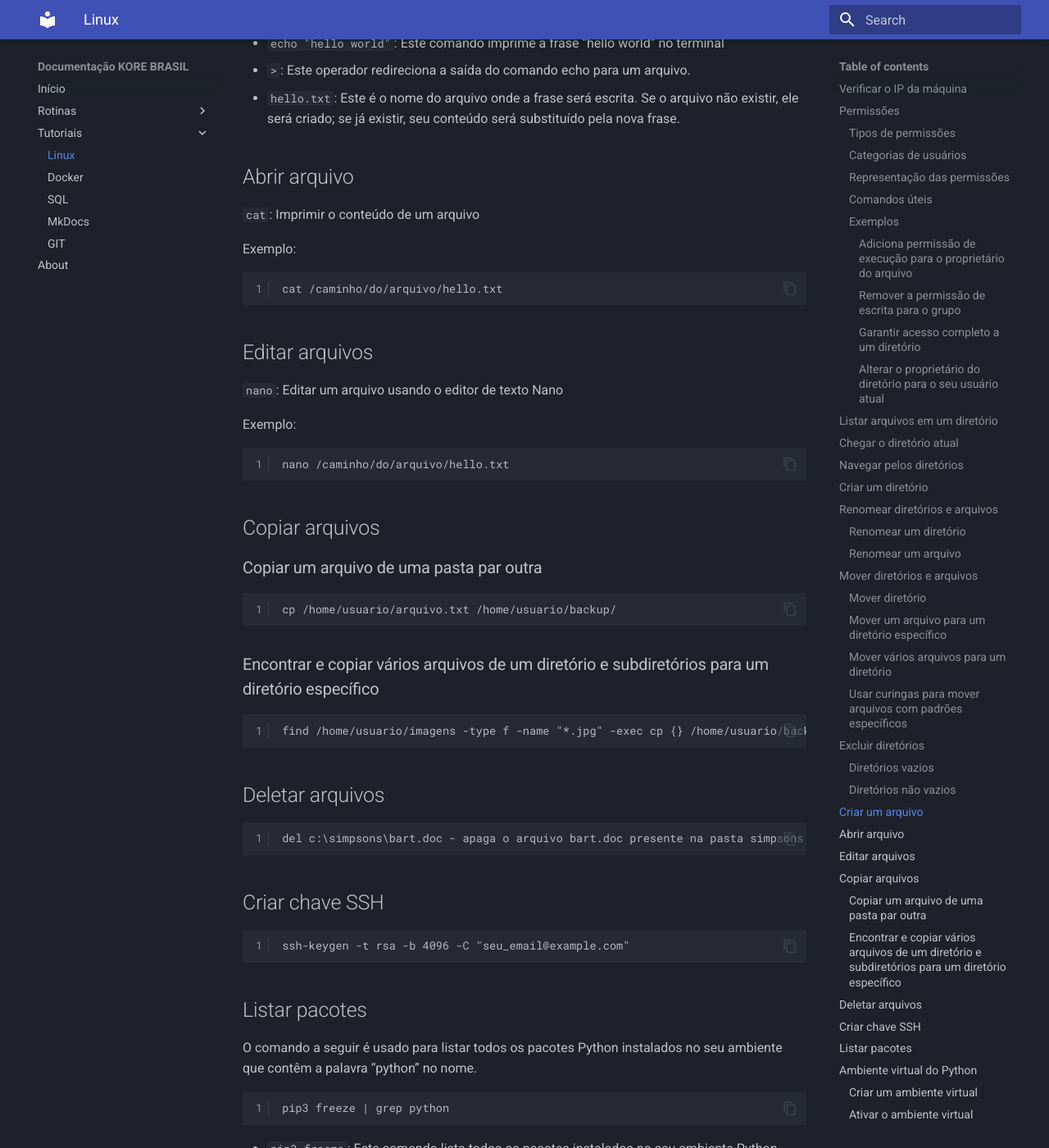
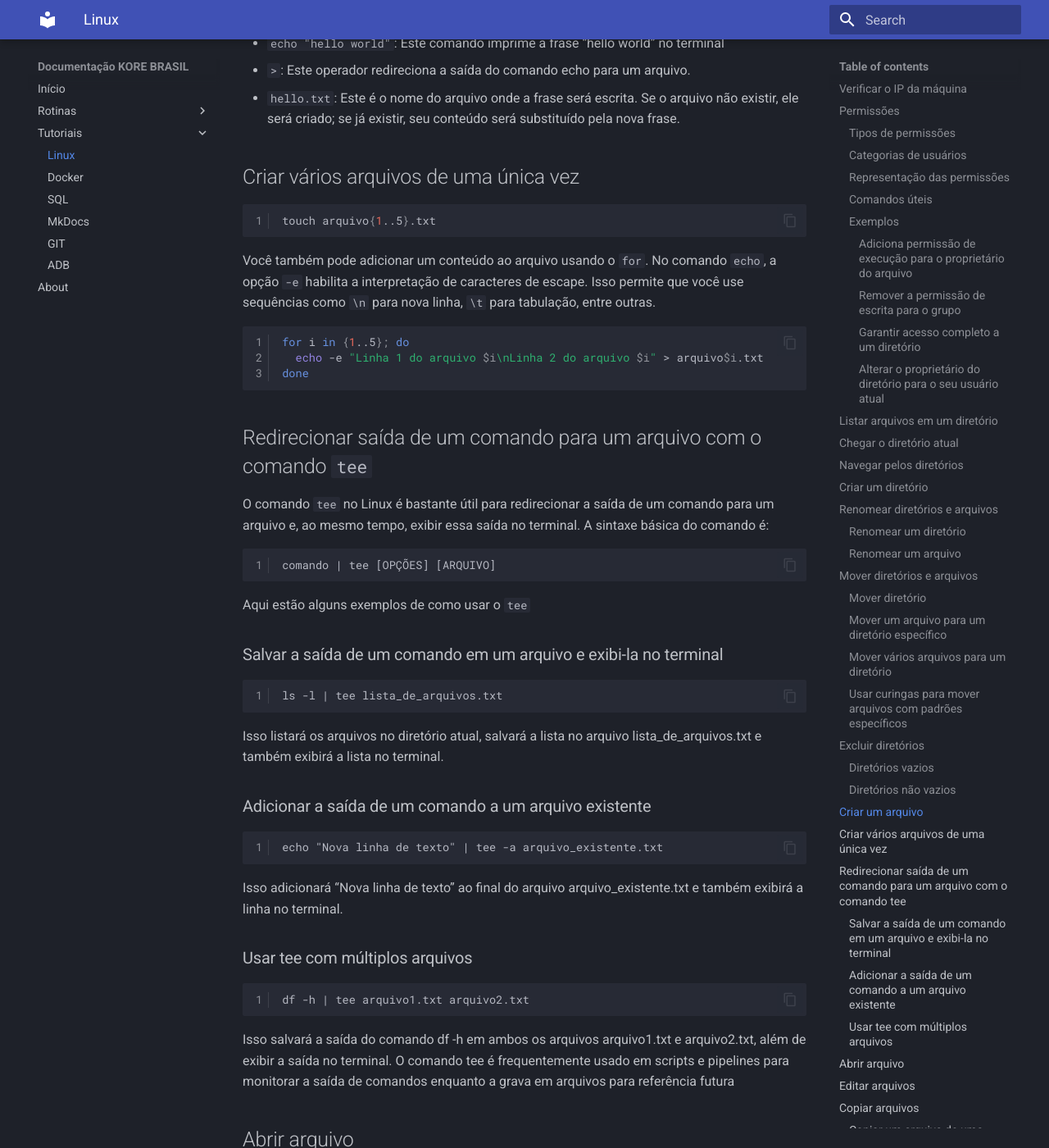
Before and after one commit to birtholive/mkdocs, an MkDocs documentation site: the page built from docs/linux.md, in a window 1280 px wide and 1400 px high, scrolled down 4367 px. Shown: the whole window at 82% size. Built offline with MkDocs 1.6.1 and Material for MkDocs 9.7.7, drawn with Linux system fonts in a browser that asks for light colours; some of the changed text lies outside the part shown.

Commit message:
Atualização linux.md and mkdocs.yml

````diff
--- a/docs/linux.md
+++ b/docs/linux.md
@@ -134,6 +134,42 @@ echo "hello world" > hello.txt
 * `>`: Este operador redireciona a saída do comando echo para um arquivo.
 * `hello.txt`: Este é o nome do arquivo onde a frase será escrita. Se o arquivo não existir, ele será criado; se já existir, seu conteúdo será substituído pela nova frase.
 
+## Criar vários arquivos de uma única vez
+~~~bash
+touch arquivo{1..5}.txt
+~~~
+Você também pode adicionar um conteúdo ao arquivo usando o `for`. No comando `echo`, a opção `-e` habilita a interpretação de caracteres de escape. Isso permite que você use sequências como `\n` para nova linha, `\t` para tabulação, entre outras.
+~~~bash
+for i in {1..5}; do
+  echo -e "Linha 1 do arquivo $i\nLinha 2 do arquivo $i" > arquivo$i.txt
+done
+~~~
+## Redirecionar saída de um comando para um arquivo com o comando `tee`
+O comando `tee` no Linux é bastante útil para redirecionar a saída de um comando para um arquivo e, ao mesmo tempo, exibir essa saída no terminal. A sintaxe básica do comando é:
+~~~
+comando | tee [OPÇÕES] [ARQUIVO]
+~~~
+Aqui estão alguns exemplos de como usar o `tee`
+
+### Salvar a saída de um comando em um arquivo e exibi-la no terminal
+~~~
+ls -l | tee lista_de_arquivos.txt
+~~~
+Isso listará os arquivos no diretório atual, salvará a lista no arquivo lista_de_arquivos.txt e também exibirá a lista no terminal.
+
+### Adicionar a saída de um comando a um arquivo existente
+~~~
+echo "Nova linha de texto" | tee -a arquivo_existente.txt
+~~~
+Isso adicionará “Nova linha de texto” ao final do arquivo arquivo_existente.txt e também exibirá a linha no terminal.
+
+### Usar tee com múltiplos arquivos
+~~~
+df -h | tee arquivo1.txt arquivo2.txt
+~~~
+Isso salvará a saída do comando df -h em ambos os arquivos arquivo1.txt e arquivo2.txt, além de exibir a saída no terminal.
+O comando tee é frequentemente usado em scripts e pipelines para monitorar a saída de comandos enquanto a grava em arquivos para referência futura
+
 ## Abrir arquivo
 `cat`: Imprimir o conteúdo de um arquivo
 
@@ -161,7 +197,7 @@ find /home/usuario/imagens -type f -name "*.jpg" -exec cp {} /home/usuario/backu
 ~~~
 ## Deletar arquivos
 ~~~
-del c:\simpsons\bart.doc - apaga o arquivo bart.doc presente na pasta simpsons;
+rm c:\simpsons\bart.doc - apaga o arquivo bart.doc presente na pasta simpsons;
 ~~~
 ## Criar chave SSH
 ```
@@ -199,6 +235,12 @@ python3 -m venv ./nome_do_amabiente
    ```
 
 ## Verificar HASH
+### Linux
 ~~~
-certutil -hashfile "Caminho do arquivo" SHA256
+sha256sum "caminho/do/arquivo"
 ~~~
+
+### Windows
+~~~
+certutil -hashfile "caminho\do\arquivo" SHA256
+~~~
--- a/mkdocs.yml
+++ b/mkdocs.yml
@@ -12,6 +12,7 @@ nav:
     - SQL: mysql.md
     - MkDocs: mkdocs.md
     - GIT: git.md
+    - ADB: adb.md
   - About: about.md
 
 theme:
````
